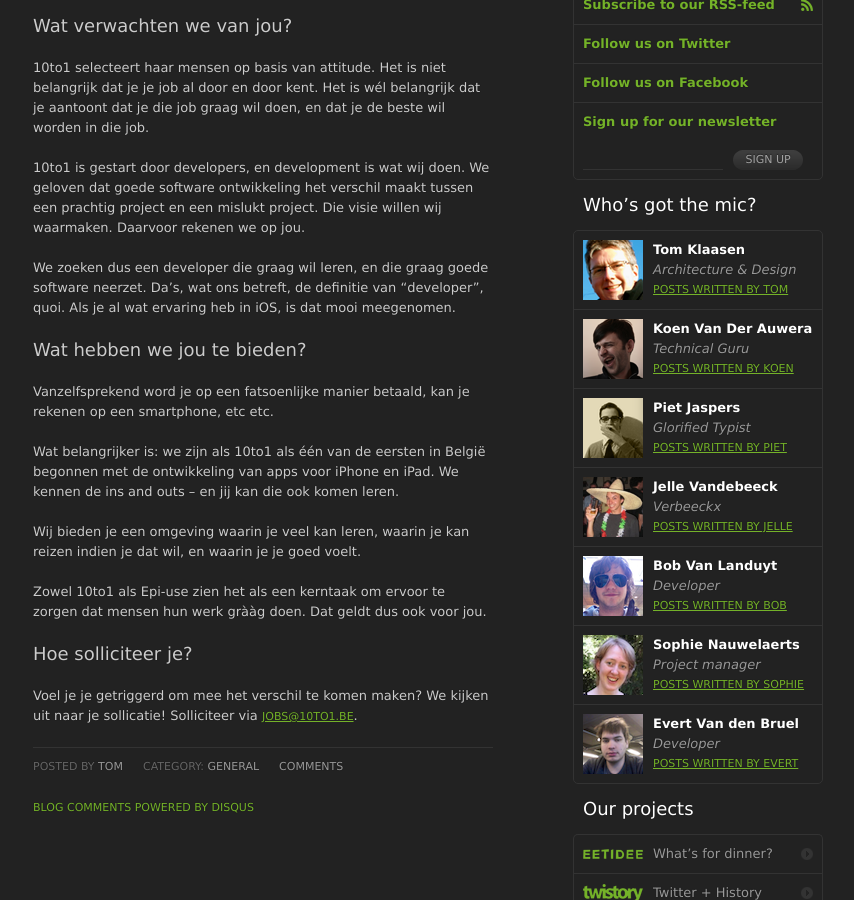
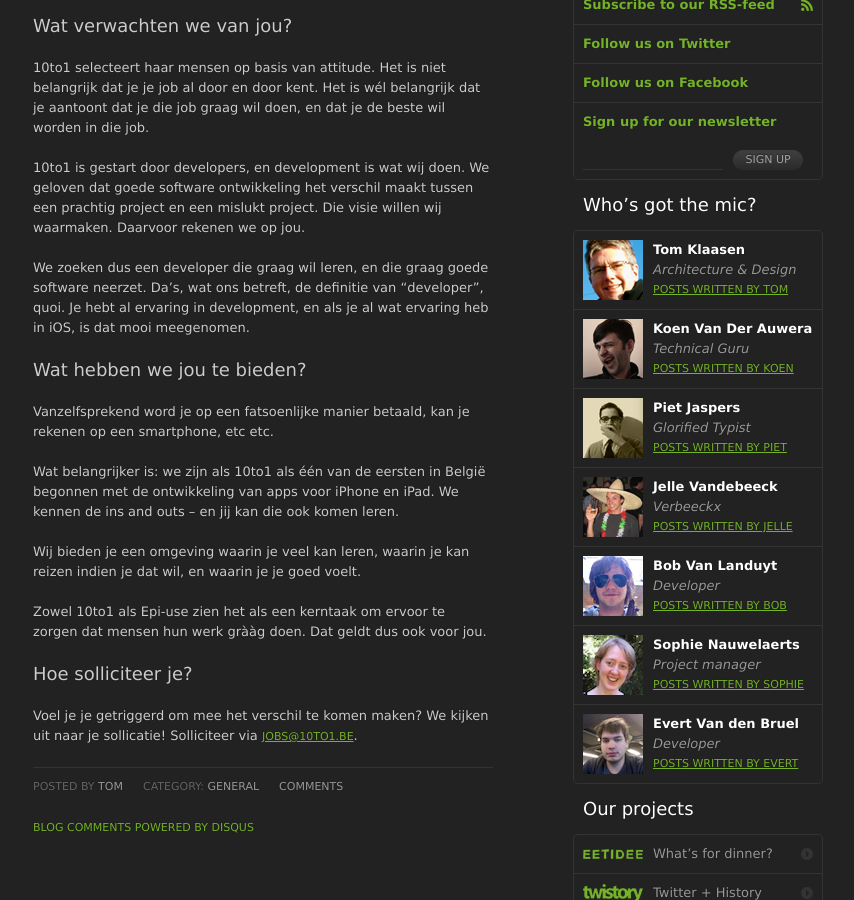
Before and after one commit to 10to1/10to1.github.com, a Jekyll site: the page built from _posts/2014-05-21-ios-developer.md, in a window 1280 px wide and 900 px high, scrolled down 436 px. Shown: the whole window, without its empty margins (217-1071 px from the left). Built offline with Jekyll 4.4.1, drawn with Linux system fonts in a browser that asks for light colours; Markdown is read by kramdown in place of the engine named in the settings; comment, search, counter and statistics services are not loaded.

Commit message:
added experience

```diff
--- a/_posts/2014-05-21-ios-developer.md
+++ b/_posts/2014-05-21-ios-developer.md
@@ -18,7 +18,7 @@ Om de groei in die nieuwe, internationale context te ondersteunen, zijn wij op z
 
 10to1 is gestart door developers, en development is wat wij doen. We geloven dat goede software ontwikkeling het verschil maakt tussen een prachtig project en een mislukt project. Die visie willen wij waarmaken. Daarvoor rekenen we op jou.
 
-We zoeken dus een developer die graag wil leren, en die graag goede software neerzet. Da's, wat ons betreft, de definitie van "developer", quoi. Als je al wat ervaring heb in iOS, is dat mooi meegenomen.
+We zoeken dus een developer die graag wil leren, en die graag goede software neerzet. Da's, wat ons betreft, de definitie van "developer", quoi. Je hebt al ervaring in development, en als je al wat ervaring heb in iOS, is dat mooi meegenomen.
 
 ### Wat hebben we jou te bieden?
 
```
